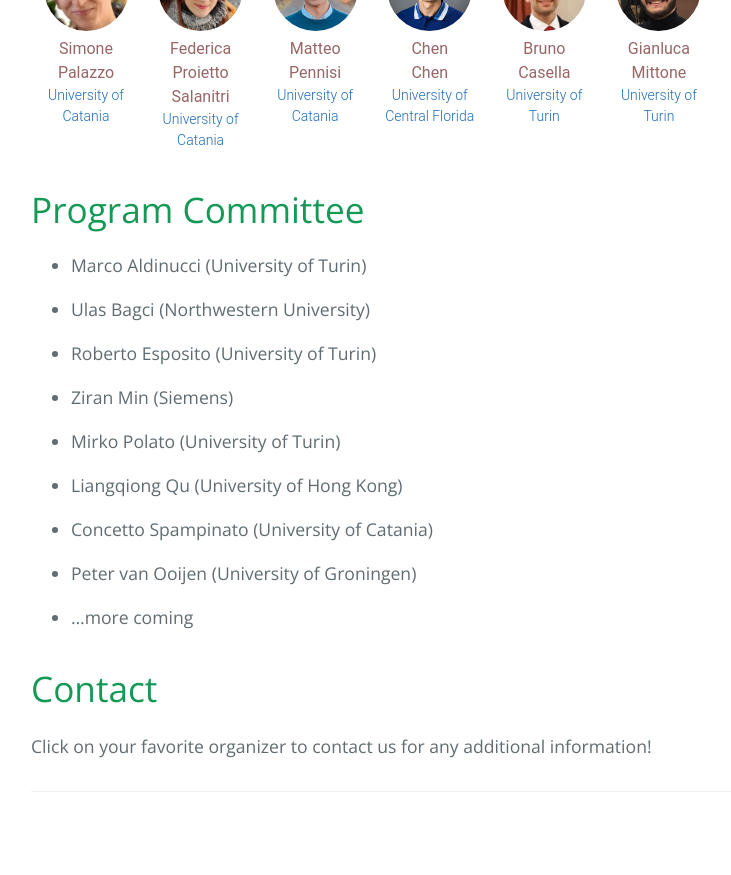
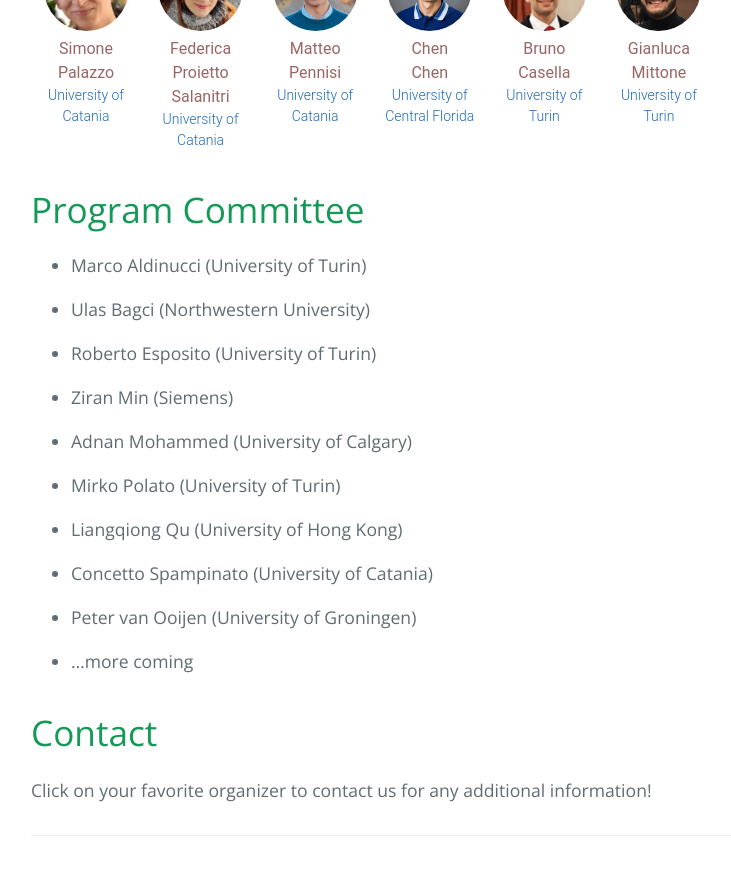
Before and after one commit to fedmedw/fedmedw.github.io, a Jekyll site: the page built from organizers.md, in a window 1280 px wide and 900 px high, scrolled down 653 px. Shown: the top 875 px of the window, without its empty margins (193-924 px from the left). Built offline with Jekyll 4.4.1, drawn with Linux system fonts in a browser that asks for light colours; our own code applies the rules of GitHub Pages for plain Markdown files.

Commit message:
Added Adnan to PC

```diff
--- a/_config.yml
+++ b/_config.yml
@@ -53,6 +53,8 @@ workshop:
       affiliation: University of Turin
     - name: Ziran Min
       affiliation: Siemens
+    - name: Adnan Mohammed
+      affiliation: University of Calgary
     - name: Mirko Polato
       affiliation: University of Turin
     - name: Liangqiong Qu
```
